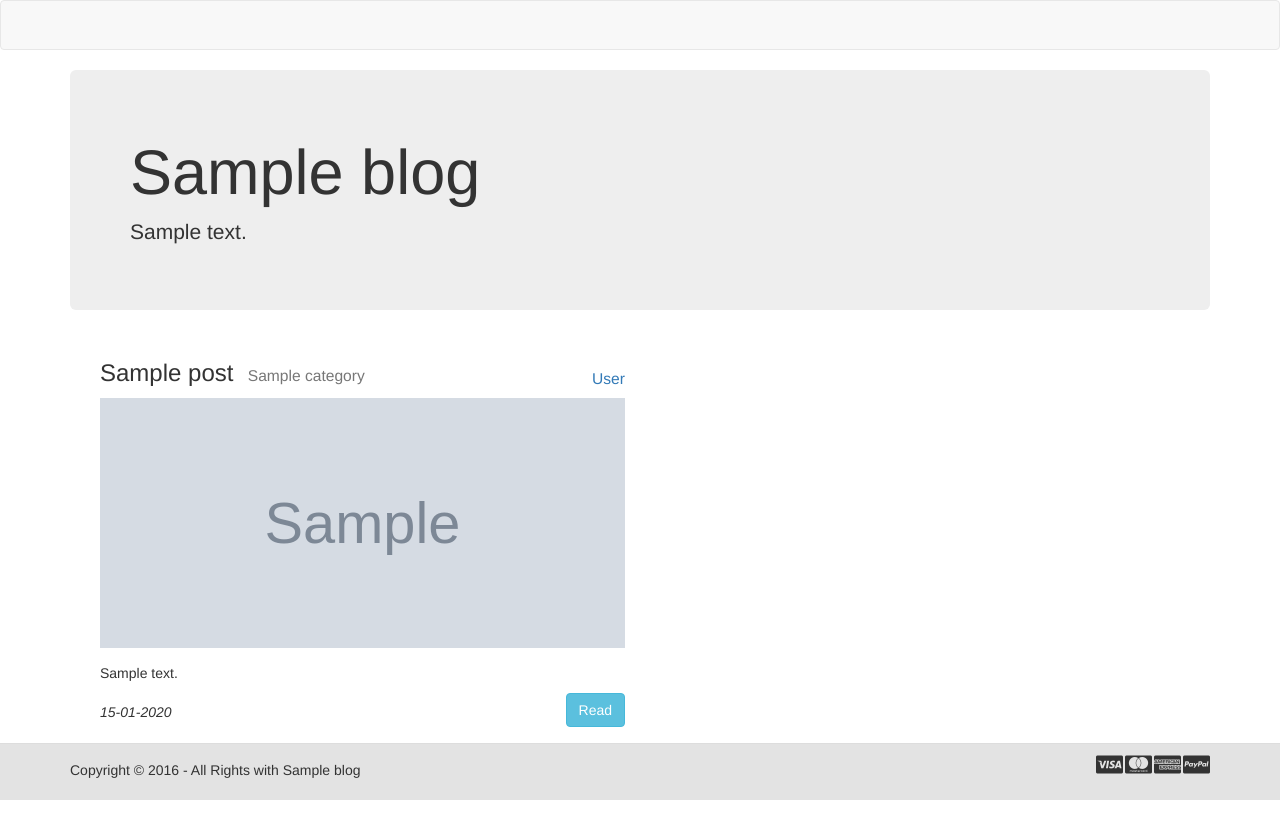
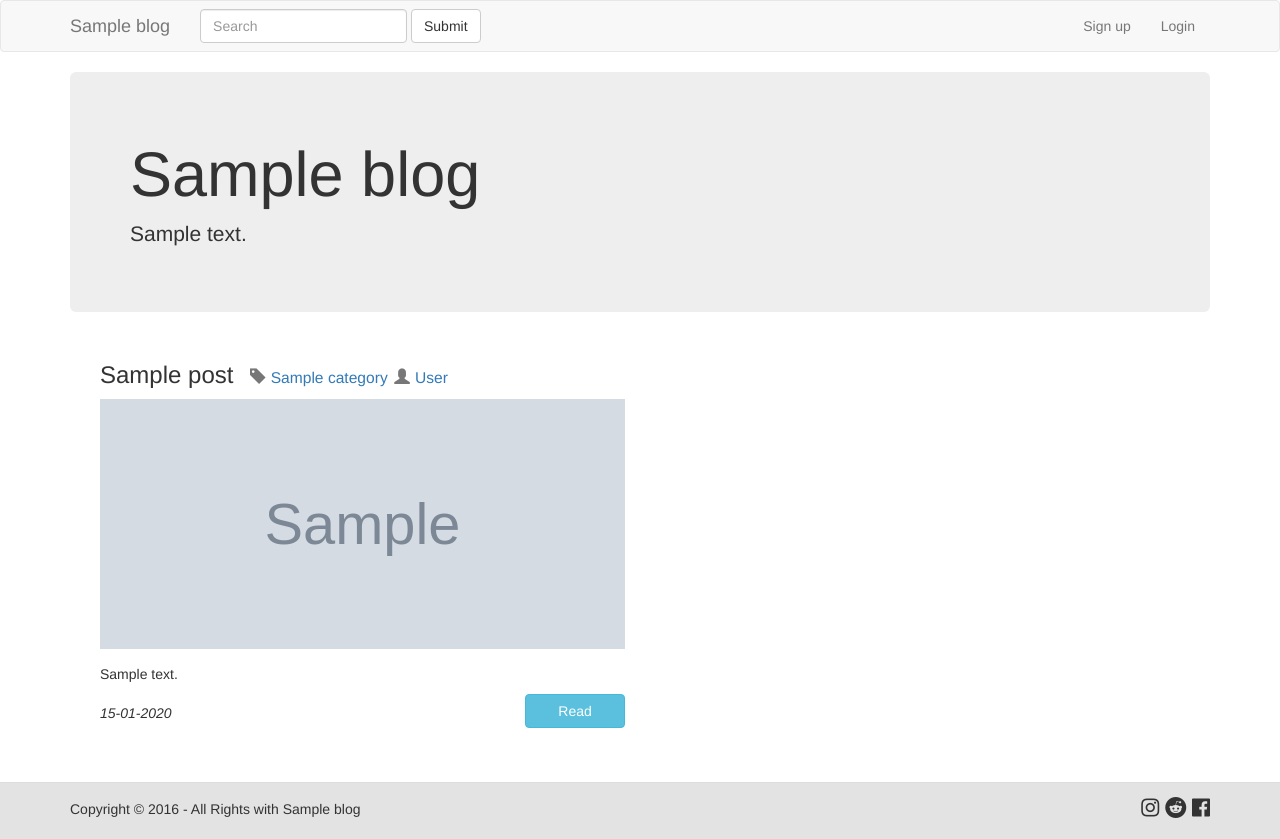
Before and after one commit to yasotnik/django-blog, a Django app: template djblog/blogpost/templates/blogpost/index.html in a window 1280 px wide. Before the commit the page ends 800 px from the top, so only its background shows below. Run offline with Django 3.2, Linux system fonts and the light colour scheme; the template is opened without the code that fills it: most values are stand-ins (such as "Sample title", 1, 10 or a date in 2020); grey boxes marked "Sample" are stand-in pictures; some libraries are stand-ins or nearby versions.

Commit message:
Redesigned frontend. Added registration form

```diff
--- a/djblog/blogpost/static/blogpost/css/style.css
+++ b/djblog/blogpost/static/blogpost/css/style.css
@@ -3,12 +3,18 @@
 .post .title{
     margin-left: 10px;
 }
-.post .heading {
-    line-height: 38px
+.post .title a{
+    margin-left: 5px;
 }
-.post .author{
-    float: right;
-    line-height: 38px;
+/*.post .heading {*/
+    /*line-height: 100px*/
+/*}*/
+/*.post .author{*/
+    /*float: right;*/
+    /*line-height: 100px;*/
+/*}*/
+.post .author a{
+    margin-left: 5px;
 }
 .post .date{
     font-style: italic;
@@ -24,6 +30,9 @@
 }
 .post .bottom {
     line-height: 38px;
+}
+.post .bottom .read{
+    width:100px;
 }
 
 /*Footer style*/
--- a/djblog/blogpost/templates/blogpost/base.html
+++ b/djblog/blogpost/templates/blogpost/base.html
@@ -1,36 +1,67 @@
 {# Load the tag library #}
 {% load bootstrap3 %}
-
+<script src="https://ajax.googleapis.com/ajax/libs/jquery/3.1.1/jquery.min.js"></script>
 {# Load CSS and JavaScript #}
 {% bootstrap_css %}
 {% bootstrap_javascript %}
-
 {# Load static files #}
 {% load static %}
 <link rel="stylesheet" type="text/css" href="{% static 'blogpost/css/style.css' %}" />
-<link href="//maxcdn.bootstrapcdn.com/font-awesome/4.2.0/css/font-awesome.min.css" rel="stylesheet">
-
+<link href="https://cdnjs.cloudflare.com/ajax/libs/font-awesome/4.7.0/css/font-awesome.css" rel="stylesheet">
 {# Display django.contrib.messages as Bootstrap alerts #}
 {% bootstrap_messages %}
-
-<title>Blog - {% block title %} {% endblock %}</title>
-
+<title>{{ blog.title }} - {{ blog.description }}</title>
 <!-- header nav -->
-<nav class="navbar navbar-default">
+<nav class="navbar navbar-default ">
+	<div class="container">
+		<!-- Brand and toggle get grouped for better mobile display -->
+		<div class="navbar-header">
+			<button type="button" class="navbar-toggle collapsed" data-toggle="collapse" data-target="#bs-example-navbar-collapse-1" aria-expanded="false">
+			<span class="sr-only">Toggle navigation</span>
+			<span class="icon-bar"></span>
+			<span class="icon-bar"></span>
+			<span class="icon-bar"></span>
+			</button>
+			<a class="navbar-brand" href="{% url 'blogpost:index' %}">{{ blog.title }}</a>
+		</div>
+		<!-- Collect the nav links, forms, and other content for toggling -->
+		<div class="collapse navbar-collapse" id="bs-example-navbar-collapse-1">
+			<form class="navbar-form navbar-left">
+				<div class="form-group">
+					<input type="text" class="form-control" placeholder="Search">
+				</div>
+				<button type="submit" class="btn btn-default">Submit</button>
+			</form>
+			<ul class="nav navbar-nav navbar-right">
+				{% if user.is_authenticated %}
+				<li class="dropdown">
+					<a href="#" class="dropdown-toggle" data-toggle="dropdown" role="button" aria-haspopup="true" aria-expanded="false">{{ user.username }}<span class="caret"></span></a>
+					<ul class="dropdown-menu">
+						<li><a href="#">Profile</a></li>
+						<li><a href="#">Add post</a></li>
+						<li role="separator" class="divider"></li>
+{#						<li><a href="{% url 'logout' %}">Logout</a></li>#}
+					</ul>
+				</li>
+				{% else %}
+				<li><a href="{% url 'blogpost:register' %}">Sign up</a></li>
+                    <li><a href="{% url 'blogpost:register' %}">Login</a></li>
+				{% endif %}
+			</ul>
+		</div>
+		<!-- /.navbar-collapse -->
+	</div>
 </nav>
-
 {% block content %}
 {% endblock %}
-
-<div class="footer-bottom navbar-fixed-bottom row-fluid">
+<div class="footer-bottom navbar-bottom row-fluid">
 	<div class="container">
 		<p class="pull-left"> Copyright © 2016 - All Rights with {{ blog.title }} </p>
 		<div class="pull-right">
 			<ul class="nav nav-pills payments">
-                    <li><i class="fa fa-cc-visa"></i></li>
-                    <li><i class="fa fa-cc-mastercard"></i></li>
-                    <li><i class="fa fa-cc-amex"></i></li>
-                    <li><i class="fa fa-cc-paypal"></i></li>
+                <i class="fa fa-instagram" aria-hidden="true"></i>
+                <i class="fa fa-reddit" aria-hidden="true"></i>
+				<i class="fa fa-facebook-official" aria-hidden="true"></i>
 			</ul>
 		</div>
 	</div>
--- a/djblog/blogpost/templates/blogpost/index.html
+++ b/djblog/blogpost/templates/blogpost/index.html
@@ -10,10 +10,16 @@
         {% for post in object_list %}
         <div class="post col-lg-6 col-sm-12 col-xs-12 col-md-5">
             <div class="heading">
-                <div><h3>{{ post.title }}<small class="title">
-                    {{ post.category }}</small><small class="author"><a href="#">User</a></small></h3></div>
+                <div>
+                    <h3>
+                        {{ post.title }}
+                        <small class="title"><span class="glyphicon glyphicon-tag"></span><a
+                                href="#">{{ post.category }}</a></small>
+                        <small class="author"><span class="glyphicon glyphicon-user"></span><a href="#">User</a></small>
+                    </h3>
+                </div>
             </div>
-            <div>
+            <div class="image-container">
                 <img src="{{ post.image }}" class="image">
             </div>
             <div class="preview">
@@ -21,7 +27,7 @@
             </div>
             <div class="bottom">
                 <div class="date pull-left">{{ post.posted|date:"d-m-Y" }}</div>
-                <div class="pull-right"><a href="{% url 'blogpost:post' post.slug %}" class="btn
+                <div class="pull-right"><a href="{% url 'blogpost:post' post.slug %}" class="read btn
                 btn-info">Read</a></div>
             </div>
         </div>
--- a/djblog/djblog/settings.py
+++ b/djblog/djblog/settings.py
@@ -42,7 +42,10 @@ BASE_DIR = os.path.dirname(os.path.dirname(os.path.abspath(__file__)))
 # SECURITY WARNING: don't run with debug turned on in production!
 DEBUG = True
 
-ALLOWED_HOSTS = []
+ALLOWED_HOSTS = [
+    '192.168.0.103',
+    '127.0.0.1',
+]
 
 
 # Application definition
```
Also changed, not shown: djblog/blogpost/forms.py (added, +11 -0 lines), djblog/blogpost/templates/blogpost/form-template.html (added, +12 -0 lines), djblog/blogpost/templates/blogpost/register.html (added, +22 -0 lines), djblog/blogpost/url.py (+8 -0 lines), djblog/blogpost/views.py (+33 -1 lines). Lines whose indentation alone changed are shown as unchanged.
